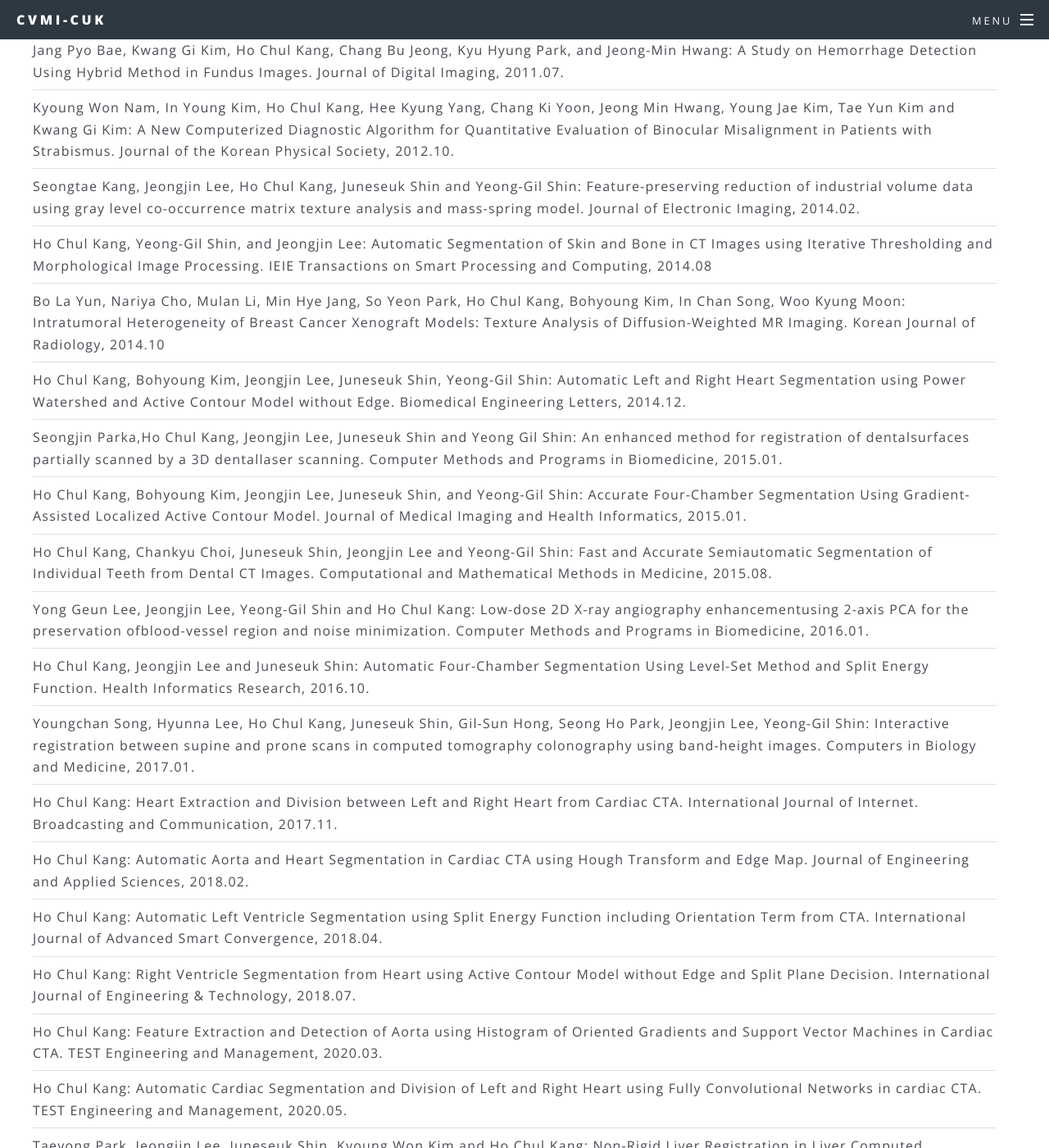
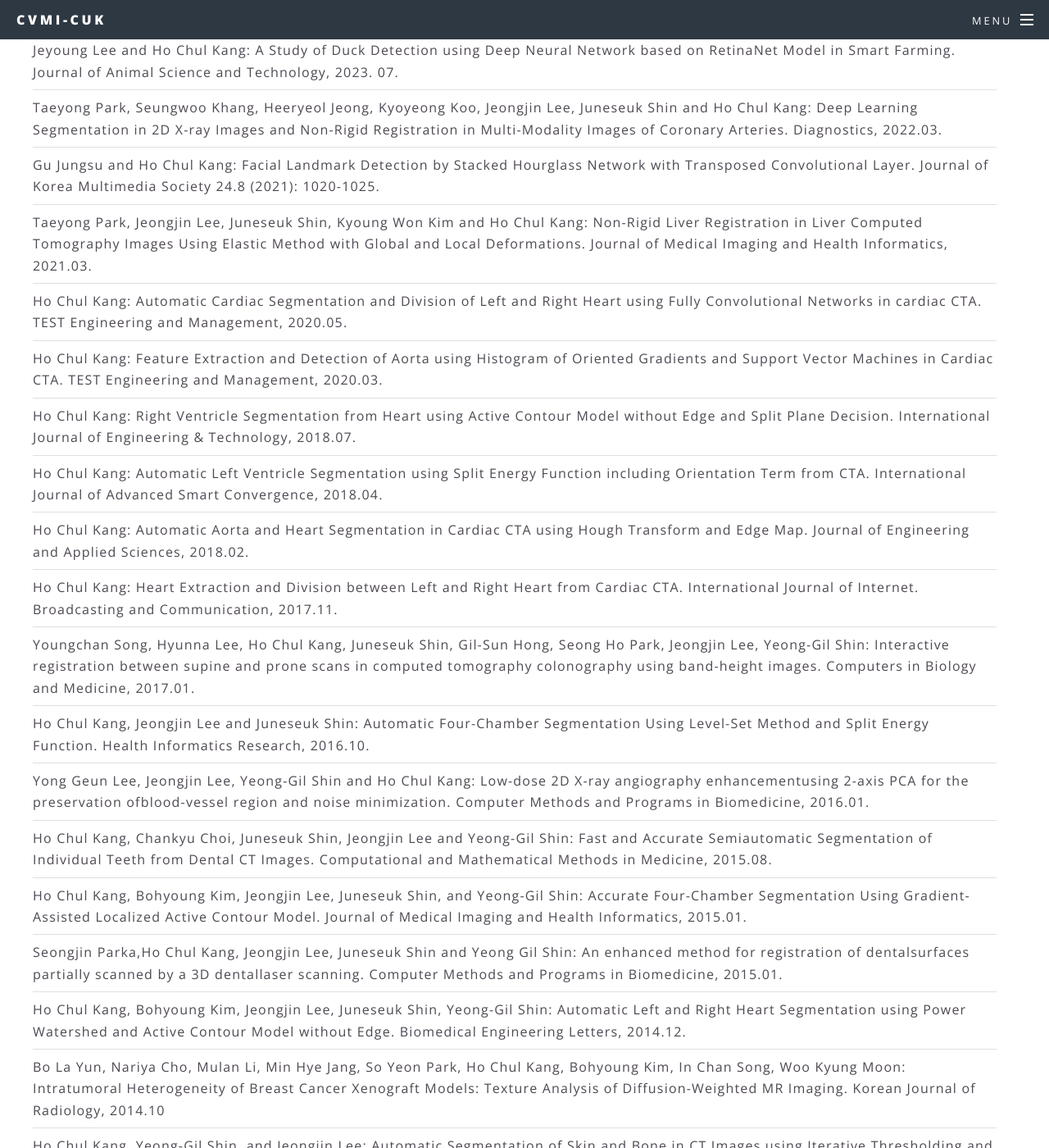
Before and after one commit to CVMILab-CUK/cvmilab-cuk.github.io, a Jekyll site: the page built from 1-publications.html, in a window 1280 px wide and 1400 px high, scrolled down 441 px. Shown: the whole window at 82% size. Built offline with Jekyll 4.4.1, drawn with Linux system fonts in a browser that asks for light colours; comment, search, counter and statistics services are not loaded; some of the changed text lies outside the part shown.

Commit message:
update publications

```diff
--- a/1-publications.html
+++ b/1-publications.html
@@ -10,92 +10,77 @@ title: Publications
         <!-- <div class="6u 12u$(large)"> -->
             <ul class="alt">
                 <li>
-                    Jang Pyo Bae, Kwang Gi Kim, Ho Chul Kang, Chang Bu Jeong, Kyu Hyung Park, and Jeong-Min Hwang: A Study on Hemorrhage Detection Using Hybrid Method in Fundus Images. Journal of Digital Imaging, 2011.07.
-                    <span class="__dimensions_badge_embed__" data-doi="10.1007/s10278-010-9274-9" data-style="small_rectangle"></span><script async src="https://badge.dimensions.ai/badge.js" charset="utf-8"></script>
+                    Jeyoung Lee and Ho Chul Kang: A Study of Duck Detection using Deep Neural Network based on RetinaNet Model in Smart Farming. Journal of Animal Science and Technology, 2023. 07.
+                </li>
+
+                <li>
+                    Taeyong Park, Seungwoo Khang, Heeryeol Jeong, Kyoyeong Koo, Jeongjin Lee, Juneseuk Shin and Ho Chul Kang: Deep Learning Segmentation in 2D X-ray Images and Non-Rigid Registration in Multi-Modality Images of Coronary Arteries. Diagnostics, 2022.03.
+                </li>
+
+                <li>
+                    Gu Jungsu and Ho Chul Kang: Facial Landmark Detection by Stacked Hourglass Network with Transposed Convolutional Layer. Journal of Korea Multimedia Society 24.8 (2021): 1020-1025.
+                </li>
+
+                <li>
+                    Taeyong Park, Jeongjin Lee, Juneseuk Shin, Kyoung Won Kim and Ho Chul Kang: Non-Rigid Liver Registration in Liver Computed Tomography Images Using Elastic Method with Global and Local Deformations. Journal of Medical Imaging and Health Informatics, 2021.03.
+                </li>
+
+                <li>
+                    Ho Chul Kang: Automatic Cardiac Segmentation and Division of Left and Right Heart using Fully Convolutional Networks in cardiac CTA. TEST Engineering and Management, 2020.05.
+                </li>
+
+                <li>
+                    Ho Chul Kang: Feature Extraction and Detection of Aorta using Histogram of Oriented Gradients and Support Vector Machines in Cardiac CTA. TEST Engineering and Management, 2020.03.
+                </li>
+
+                <li>
+                    Ho Chul Kang: Right Ventricle Segmentation from Heart using Active Contour Model without Edge and Split Plane Decision. International Journal of Engineering & Technology, 2018.07.
+                </li>
+
+                <li>
+                    Ho Chul Kang: Automatic Left Ventricle Segmentation using Split Energy Function including Orientation Term from CTA. International Journal of Advanced Smart Convergence, 2018.04.
+                </li>
+                <li>
+                    Ho Chul Kang: Automatic Aorta and Heart Segmentation in Cardiac CTA using Hough Transform and Edge Map. Journal of Engineering and Applied Sciences, 2018.02.
+                </li>
+                <li>
+                    Ho Chul Kang: Heart Extraction and Division between Left and Right Heart from Cardiac CTA. International Journal of Internet. Broadcasting and Communication, 2017.11.
+                </li>
+                <li>
+                    Youngchan Song, Hyunna Lee, Ho Chul Kang, Juneseuk Shin, Gil-Sun Hong, Seong Ho Park, Jeongjin Lee, Yeong-Gil Shin: Interactive registration between supine and prone scans in computed tomography colonography using band-height images. Computers in Biology and Medicine, 2017.01.
+                </li>
+                <li>
+                    Ho Chul Kang, Jeongjin Lee and Juneseuk Shin: Automatic Four-Chamber Segmentation Using Level-Set Method and Split Energy Function. Health Informatics Research, 2016.10.
+                </li>
+                <li>
+                    Yong Geun Lee, Jeongjin Lee, Yeong-Gil Shin and Ho Chul Kang: Low-dose 2D X-ray angiography enhancementusing 2-axis PCA for the preservation ofblood-vessel region and noise minimization. Computer Methods and Programs in Biomedicine, 2016.01.
+                </li>
+                <li>
+                    Ho Chul Kang, Chankyu Choi, Juneseuk Shin, Jeongjin Lee and Yeong-Gil Shin: Fast and Accurate Semiautomatic Segmentation of Individual Teeth from Dental CT Images. Computational and Mathematical Methods in Medicine, 2015.08.
+                </li>
+                <li>
+                    Ho Chul Kang, Bohyoung Kim, Jeongjin Lee, Juneseuk Shin, and Yeong-Gil Shin: Accurate Four-Chamber Segmentation Using Gradient-Assisted Localized Active Contour Model. Journal of Medical Imaging and Health Informatics, 2015.01.
+                </li>
+                <li>
+                    Seongjin Parka,Ho Chul Kang, Jeongjin Lee, Juneseuk Shin and Yeong Gil Shin: An enhanced method for registration of dentalsurfaces partially scanned by a 3D dentallaser scanning. Computer Methods and Programs in Biomedicine, 2015.01.
+                </li>
+                <li>
+                    Ho Chul Kang, Bohyoung Kim, Jeongjin Lee, Juneseuk Shin, Yeong-Gil Shin: Automatic Left and Right Heart Segmentation using Power Watershed and Active Contour Model without Edge. Biomedical Engineering Letters, 2014.12.
+                </li>
+                <li>
+                    Bo La Yun, Nariya Cho, Mulan Li, Min Hye Jang, So Yeon Park, Ho Chul Kang, Bohyoung Kim, In Chan Song, Woo Kyung Moon: Intratumoral Heterogeneity of Breast Cancer Xenograft Models: Texture Analysis of Diffusion-Weighted MR Imaging. Korean Journal of Radiology, 2014.10
+                </li>
+                <li>
+                    Ho Chul Kang, Yeong-Gil Shin, and Jeongjin Lee: Automatic Segmentation of Skin and Bone in CT Images using Iterative Thresholding and Morphological Image Processing. IEIE Transactions on Smart Processing and Computing, 2014.08
+                </li>
+                <li>
+                    Seongtae Kang, Jeongjin Lee, Ho Chul Kang, Juneseuk Shin and Yeong-Gil Shin: Feature-preserving reduction of industrial volume data using gray level co-occurrence matrix texture analysis and mass-spring model. Journal of Electronic Imaging, 2014.02.
                 </li>
                 <li>
                     Kyoung Won Nam, In Young Kim, Ho Chul Kang, Hee Kyung Yang, Chang Ki Yoon, Jeong Min Hwang, Young Jae Kim, Tae Yun Kim and Kwang Gi Kim: A New Computerized Diagnostic Algorithm for Quantitative Evaluation of Binocular Misalignment in Patients with Strabismus. Journal of the Korean Physical Society, 2012.10.
-                    <span class="__dimensions_badge_embed__" data-doi="10.3938/jkps.61.1114" data-style="small_rectangle"></span><script async src="https://badge.dimensions.ai/badge.js" charset="utf-8"></script>
                 </li>
                 <li>
-                    Seongtae Kang, Jeongjin Lee, Ho Chul Kang, Juneseuk Shin and Yeong-Gil Shin: Feature-preserving reduction of industrial volume data using gray level co-occurrence matrix texture analysis and mass-spring model. Journal of Electronic Imaging, 2014.02.
-                    <span class="__dimensions_badge_embed__" data-doi="10.1117/1.JEI.23.1.013022" data-style="small_rectangle"></span><script async src="https://badge.dimensions.ai/badge.js" charset="utf-8"></script>
-                </li>
-                <li>
-                    Ho Chul Kang, Yeong-Gil Shin, and Jeongjin Lee: Automatic Segmentation of Skin and Bone in CT Images using Iterative Thresholding and Morphological Image Processing. IEIE Transactions on Smart Processing and Computing, 2014.08
-                    <span class="__dimensions_badge_embed__" data-doi="10.1109/ISCE.2014.6884320" data-style="small_rectangle"></span><script async src="https://badge.dimensions.ai/badge.js" charset="utf-8"></script>
-                </li>
-                <li>
-                    Bo La Yun, Nariya Cho, Mulan Li, Min Hye Jang, So Yeon Park, Ho Chul Kang, Bohyoung Kim, In Chan Song, Woo Kyung Moon: Intratumoral Heterogeneity of Breast Cancer Xenograft Models: Texture Analysis of Diffusion-Weighted MR Imaging. Korean Journal of Radiology, 2014.10
-                    <span class="__dimensions_badge_embed__" data-doi="10.3348/kjr.2014.15.5.591" data-style="small_rectangle"></span><script async src="https://badge.dimensions.ai/badge.js" charset="utf-8"></script>
-                </li>
-                <li>
-                    Ho Chul Kang, Bohyoung Kim, Jeongjin Lee, Juneseuk Shin, Yeong-Gil Shin: Automatic Left and Right Heart Segmentation using Power Watershed and Active Contour Model without Edge. Biomedical Engineering Letters, 2014.12.
-                    <span class="__dimensions_badge_embed__" data-doi="10.1007/s13534-014-0164-9" data-style="small_rectangle"></span><script async src="https://badge.dimensions.ai/badge.js" charset="utf-8"></script>
-                </li>
-                <li>
-                    Seongjin Parka,Ho Chul Kang, Jeongjin Lee, Juneseuk Shin and Yeong Gil Shin: An enhanced method for registration of dentalsurfaces partially scanned by a 3D dentallaser scanning. Computer Methods and Programs in Biomedicine, 2015.01.
-                    <span class="__dimensions_badge_embed__" data-doi="10.1016/j.cmpb.2014.09.007" data-style="small_rectangle"></span><script async src="https://badge.dimensions.ai/badge.js" charset="utf-8"></script>
-                </li>
-                <li>
-                    Ho Chul Kang, Bohyoung Kim, Jeongjin Lee, Juneseuk Shin, and Yeong-Gil Shin: Accurate Four-Chamber Segmentation Using Gradient-Assisted Localized Active Contour Model. Journal of Medical Imaging and Health Informatics, 2015.01.
-                    <span class="__dimensions_badge_embed__" data-doi="10.1166/jmihi.2015.1368" data-style="small_rectangle"></span><script async src="https://badge.dimensions.ai/badge.js" charset="utf-8"></script>
-                </li>
-                <li>
-                    Ho Chul Kang, Chankyu Choi, Juneseuk Shin, Jeongjin Lee and Yeong-Gil Shin: Fast and Accurate Semiautomatic Segmentation of Individual Teeth from Dental CT Images. Computational and Mathematical Methods in Medicine, 2015.08.
-                    <span class="__dimensions_badge_embed__" data-doi="10.1155/2015/810796" data-style="small_rectangle"></span><script async src="https://badge.dimensions.ai/badge.js" charset="utf-8"></script>
-                </li>
-                <li>
-                    Yong Geun Lee, Jeongjin Lee, Yeong-Gil Shin and Ho Chul Kang: Low-dose 2D X-ray angiography enhancementusing 2-axis PCA for the preservation ofblood-vessel region and noise minimization. Computer Methods and Programs in Biomedicine, 2016.01.
-                    <span class="__dimensions_badge_embed__" data-doi="10.1016/j.cmpb.2015.09.011" data-style="small_rectangle"></span><script async src="https://badge.dimensions.ai/badge.js" charset="utf-8"></script>
-                </li>
-                <li>
-                    Ho Chul Kang, Jeongjin Lee and Juneseuk Shin: Automatic Four-Chamber Segmentation Using Level-Set Method and Split Energy Function. Health Informatics Research, 2016.10.
-                    <span class="__dimensions_badge_embed__" data-doi="10.4258/hir.2016.22.4.285" data-style="small_rectangle"></span><script async src="https://badge.dimensions.ai/badge.js" charset="utf-8"></script>
-                </li>
-                <li>
-                    Youngchan Song, Hyunna Lee, Ho Chul Kang, Juneseuk Shin, Gil-Sun Hong, Seong Ho Park, Jeongjin Lee, Yeong-Gil Shin: Interactive registration between supine and prone scans in computed tomography colonography using band-height images. Computers in Biology and Medicine, 2017.01.
-                    <span class="__dimensions_badge_embed__" data-doi="10.1016/j.compbiomed.2016.11.020" data-style="small_rectangle"></span><script async src="https://badge.dimensions.ai/badge.js" charset="utf-8"></script>
-                </li>
-                <li>
-                    Ho Chul Kang: Heart Extraction and Division between Left and Right Heart from Cardiac CTA. International Journal of Internet. Broadcasting and Communication, 2017.11.
-                    <span class="__dimensions_badge_embed__" data-doi="10.7236/IJIBC.2017.9.4.19" data-style="small_rectangle"></span><script async src="https://badge.dimensions.ai/badge.js" charset="utf-8"></script>
-                </li>
-                <li>
-                    Ho Chul Kang: Automatic Aorta and Heart Segmentation in Cardiac CTA using Hough Transform and Edge Map. Journal of Engineering and Applied Sciences, 2018.02.
-                    <span class="__dimensions_badge_embed__" data-doi="" data-style="small_rectangle"></span><script async src="https://badge.dimensions.ai/badge.js" charset="utf-8"></script>
-                </li>
-                <li>
-                    Ho Chul Kang: Automatic Left Ventricle Segmentation using Split Energy Function including Orientation Term from CTA. International Journal of Advanced Smart Convergence, 2018.04.
-                    <span class="__dimensions_badge_embed__" data-doi="10.7236/IJASC.2018.7.2.1" data-style="small_rectangle"></span><script async src="https://badge.dimensions.ai/badge.js" charset="utf-8"></script>
-                </li>
-                <li>
-                    Ho Chul Kang: Right Ventricle Segmentation from Heart using Active Contour Model without Edge and Split Plane Decision. International Journal of Engineering & Technology, 2018.07.
-                    <span class="__dimensions_badge_embed__" data-doi="10.14419/ijet.v7i3.33.18511" data-style="small_rectangle"></span><script async src="https://badge.dimensions.ai/badge.js" charset="utf-8"></script>
-                </li>
-                <li>
-                    Ho Chul Kang: Feature Extraction and Detection of Aorta using Histogram of Oriented Gradients and Support Vector Machines in Cardiac CTA. TEST Engineering and Management, 2020.03.
-                    <span class="__dimensions_badge_embed__" data-doi="" data-style="small_rectangle"></span><script async src="https://badge.dimensions.ai/badge.js" charset="utf-8"></script>
-                </li>
-                <li>
-                    Ho Chul Kang: Automatic Cardiac Segmentation and Division of Left and Right Heart using Fully Convolutional Networks in cardiac CTA. TEST Engineering and Management, 2020.05.
-                    <span class="__dimensions_badge_embed__" data-doi="" data-style="small_rectangle"></span><script async src="https://badge.dimensions.ai/badge.js" charset="utf-8"></script>
-                </li>
-                <li>
-                    Taeyong Park, Jeongjin Lee, Juneseuk Shin, Kyoung Won Kim and Ho Chul Kang: Non-Rigid Liver Registration in Liver Computed Tomography Images Using Elastic Method with Global and Local Deformations. Journal of Medical Imaging and Health Informatics, 2021.03.
-                    <span class="__dimensions_badge_embed__" data-doi="10.1166/jmihi.2021.3355" data-style="small_rectangle"></span><script async src="https://badge.dimensions.ai/badge.js" charset="utf-8"></script>
-                </li>
-                <li>
-                    Taeyong Park, Seungwoo Khang, Heeryeol Jeong, Kyoyeong Koo, Jeongjin Lee, Juneseuk Shin and Ho Chul Kang: Deep Learning Segmentation in 2D X-ray Images and Non-Rigid Registration in Multi-Modality Images of Coronary Arteries. Diagnostics, 2022.03.
-                    <span class="__dimensions_badge_embed__" data-doi="10.3390/diagnostics12040778" data-style="small_rectangle"></span><script async src="https://badge.dimensions.ai/badge.js" charset="utf-8"></script>
-                </li>
-                <li>
-                    Gu Jungsu and Ho Chul Kang: Facial Landmark Detection by Stacked Hourglass Network with Transposed Convolutional Layer. Journal of Korea Multimedia Society 24.8 (2021): 1020-1025.
-                    <span class="__dimensions_badge_embed__" data-doi="10.9717/kmms.2021.24.8.1020" data-style="small_rectangle"></span><script async src="https://badge.dimensions.ai/badge.js" charset="utf-8"></script>
-                </li>
-                <li>
-                    Jeyoung Lee and Ho Chul Kang: A Study of Duck Detection using Deep Neural Network based on RetinaNet Model in Smart Farming. Journal of Animal Science and Technology, 2023. 07.
-                    <span class="__dimensions_badge_embed__" data-doi="10.5187/jast.2023.e76" data-style="small_rectangle"></span><script async src="https://badge.dimensions.ai/badge.js" charset="utf-8"></script>
+                    Jang Pyo Bae, Kwang Gi Kim, Ho Chul Kang, Chang Bu Jeong, Kyu Hyung Park, and Jeong-Min Hwang: A Study on Hemorrhage Detection Using Hybrid Method in Fundus Images. Journal of Digital Imaging, 2011.07.
                 </li>
             </ul>
         <!-- </div> -->
--- a/2-peoples.html
+++ b/2-peoples.html
@@ -50,7 +50,7 @@ title: Peoples
         </span>
         </div>
         <h4>이제영</h4>
-        Major : Digital Media Engineering, Medical Artificial Intelligence <br/>
+        Major : Digital Media Engineering<br/>
         Location : D543 <br/>
         E-Mail :dlwpdud@catholic.ac.kr<br/>
     </p>
@@ -69,7 +69,7 @@ title: Peoples
             </span>
         </div>
         <h4>조범진</h4>
-        Major : Digital Media Engineering, Medical Artificial Intelligence <br/>
+        Major : Digital Media Engineering <br/>
         Location : D543 <br/>
         E-Mail :dlwpdud@catholic.ac.kr<br/>
     </p>
--- a/_config.yml
+++ b/_config.yml
@@ -4,9 +4,9 @@
 # Site settings
 title: CVMI-CUK
 description:
-  From Pixels to Insights
+  Beyond Sight
 
-owner: Catholic University of Korea # or company name
+owner: The Catholic University of Korea # or company name
 first_published: 2020 # if migrating another site, the year of your first publish
 email: your-email@domain.com
 baseurl: "" # the subpath of your site, e.g. /blog
@@ -17,7 +17,7 @@ social:
   #linkedin-square: https://linkedin.com/in/<username>
   #facebook-official: https://facebook.com/<username>
   #google-plus-square: https://plus.google.com/u/0/+<username>
-  email: /contact/
+  email: /4-contact/
   #flickr:
   #instagram:
   #youtube-square:
--- a/index.html
+++ b/index.html
@@ -98,7 +98,7 @@ layout: landing
 								<p>Aliquam ut ex ut augue consectetur interdum endrerit imperdiet amet eleifend fringilla.</p>
 							</header>
 							<ul class="actions vertical">
-								<li><a href="https://cvmilab-cuk.github.io/4-contact.html" class="button fit special">Contact</a></li>
+								<li><a href="/4-contact/" class="button fit special">Contact</a></li>
 								<li><a href="#" class="button fit">Learn More</a></li>
 							</ul>
 						</div>
```
Also changed, not shown: other parts of index.html (+1 -1 lines), 3-DLI.html (+6 -13 lines), images/peoples/beomjin.jpg, images/peoples/eunkyoung.jpg, images/peoples/jeyoung.jpg, images/peoples/no_photo.jpg, images/peoples/professor.jpg.
